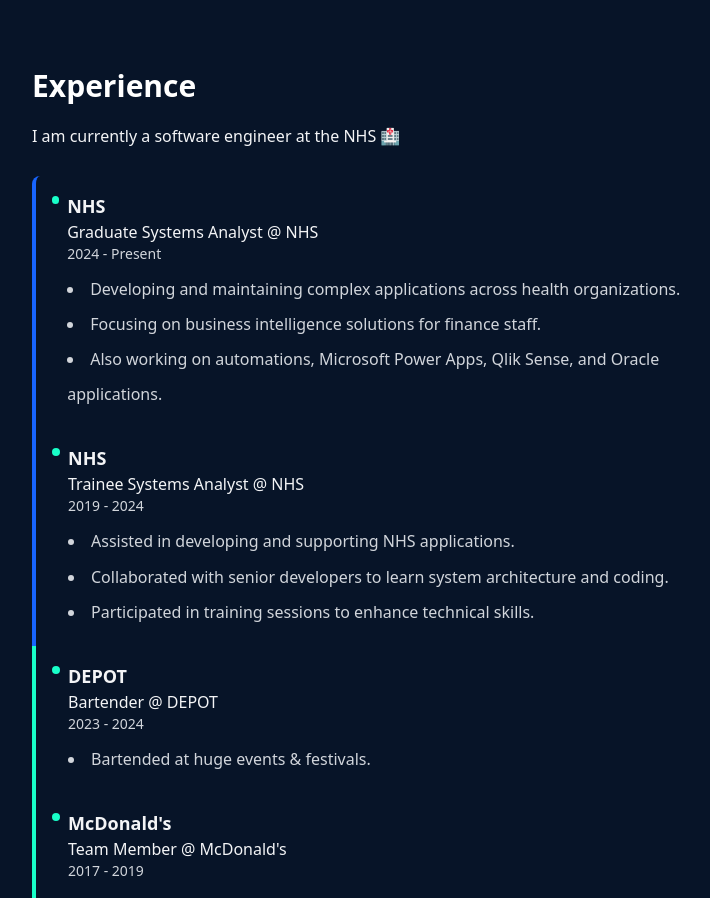
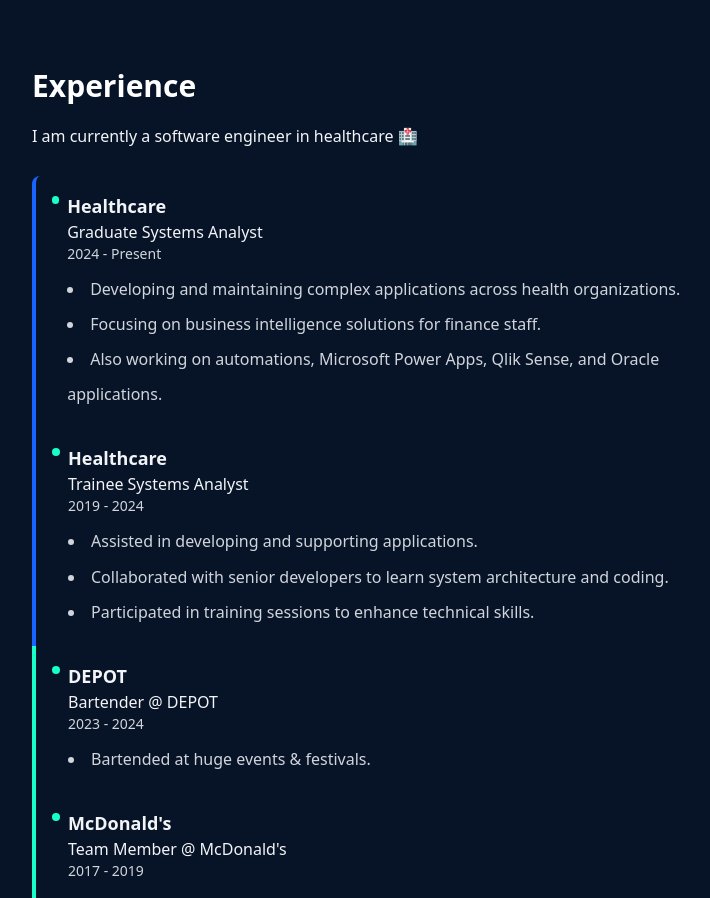
Before and after one commit to suhanpark/suhanpark.github.io, a Next.js app: page / in a window 1280 px wide. Shown: the part 1100-1998 px from the top of the page, without its empty margins (272-982 px from the left). Built offline with nearby package versions, Linux system fonts and the light colour scheme.

Commit message:
Update Experience.tsx

```diff
--- a/src/components/home/Experience.tsx
+++ b/src/components/home/Experience.tsx
@@ -3,17 +3,15 @@
     <section className="w-full max-w-2xl mt-40">
       <h2 className="text-3xl font-semibold mb-4 text-white">Experience</h2>
       <p className="text-base font-normal leading-8 mb-6">
-        I am currently a software engineer at the NHS 🏥
+        I am currently a software engineer in healthcare 🏥
       </p>
       <div className="space-y-0">
         {/* Combined Section for Trainee and Graduate */}
         <div className="flex items-start border-l-4 border-[#1865ff] pl-4 bg-none rounded-t-lg p-4 transition-all duration-300">
           <div className="bg-[#18ffc9] h-2 w-5 md:w-2 rounded-full mt-1 mr-2"></div>
           <div className="flex-grow">
-            <h3 className="font-semibold text-lg ">NHS</h3>
-            <p className="text-base leading-6 ">
-              Graduate Systems Analyst @ NHS
-            </p>
+            <h3 className="font-semibold text-lg ">Healthcare</h3>
+            <p className="text-base leading-6 ">Graduate Systems Analyst</p>
             <p className="text-sm text-gray-300">2024 - Present</p>
             <ul className="list-disc list-inside mt-2 text-gray-300">
               <li>
@@ -35,13 +33,11 @@
         <div className="flex items-start border-l-4 border-[#1865ff] pl-4 bg-none  p-4 transition-all duration-300 mt-4">
           <div className="bg-[#18ffc9] h-2 w-5 md:w-2 rounded-full mt-1 mr-2"></div>
           <div className="flex-grow">
-            <h3 className="font-semibold text-lg ">NHS</h3>
-            <p className="text-base leading-6 ">
-              Trainee Systems Analyst @ NHS
-            </p>
+            <h3 className="font-semibold text-lg ">Healthcare</h3>
+            <p className="text-base leading-6 ">Trainee Systems Analyst</p>
             <p className="text-sm text-gray-300">2019 - 2024</p>
             <ul className="list-disc list-inside mt-2 text-gray-300">
-              <li>Assisted in developing and supporting NHS applications.</li>
+              <li>Assisted in developing and supporting applications.</li>
               <li>
                 Collaborated with senior developers to learn system architecture
                 and coding.
```
